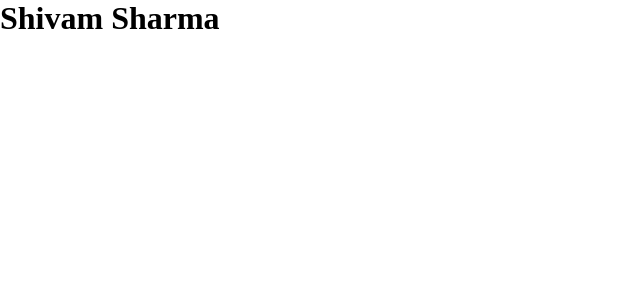
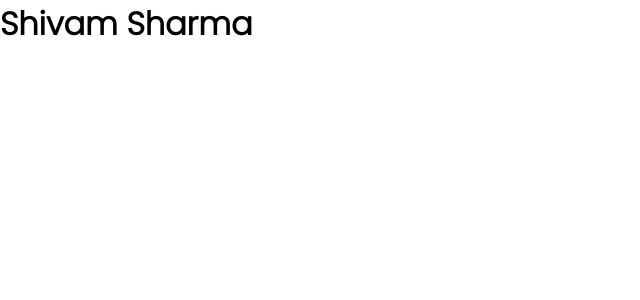
Before and after one commit to ShivamSharma3589/expense-tracker, a React (Create React App) app: page / in a window 1280 px wide. Shown: the top 300 px of the page, without its empty margins (0-640 px from the left). Built offline with nearby package versions, Linux system fonts and the light colour scheme.

Commit message:
Added the font family

```diff
--- a/src/assets/css/index.css
+++ b/src/assets/css/index.css
@@ -1,8 +1,14 @@
+/* Adding font family poppins */
+@font-face {
+  font-family: 'poppins';
+  src: url(../fonts/Poppins/Poppins-Light.ttf);
+}
+
 * {
   margin: 0;
   padding: 0;
   box-sizing: border-box;
   -moz-box-sizing: border-box;
   -webkit-box-sizing: border-box;
-
+  font-family: 'poppins';
 }
```
